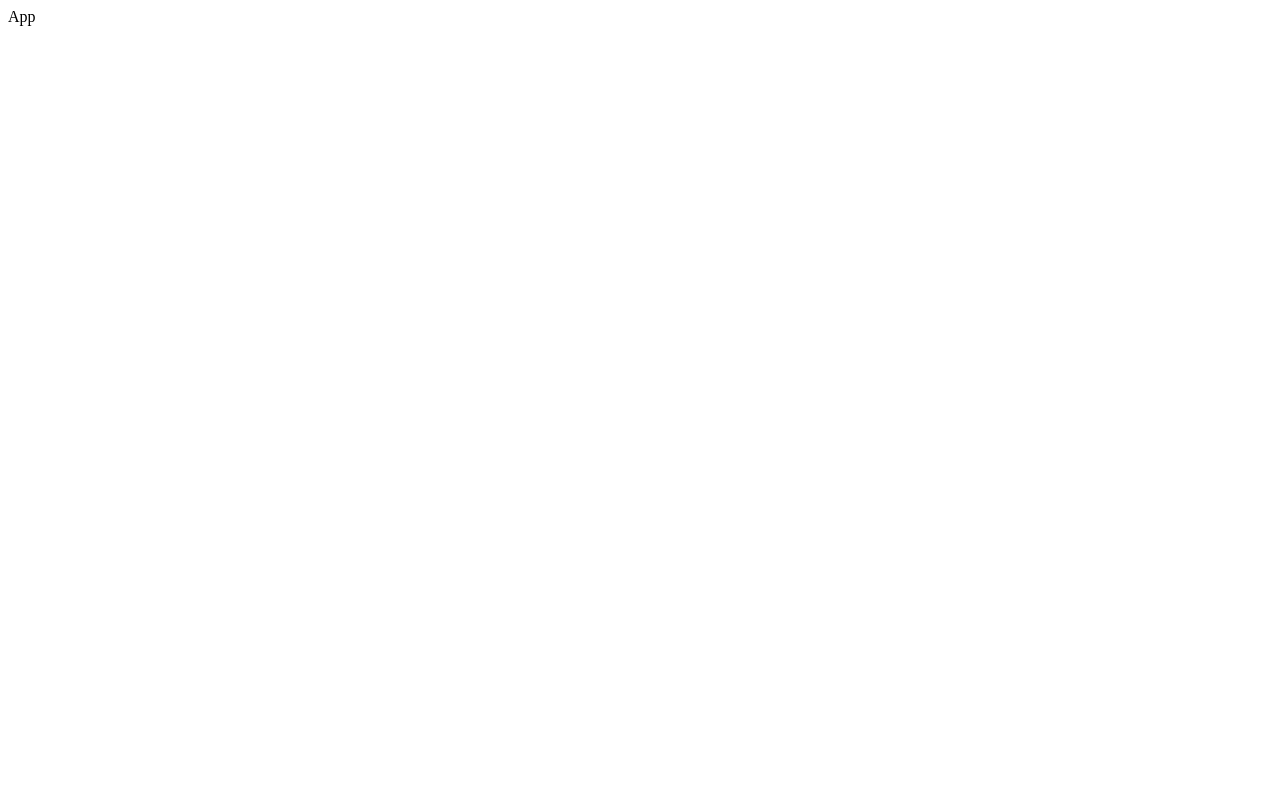
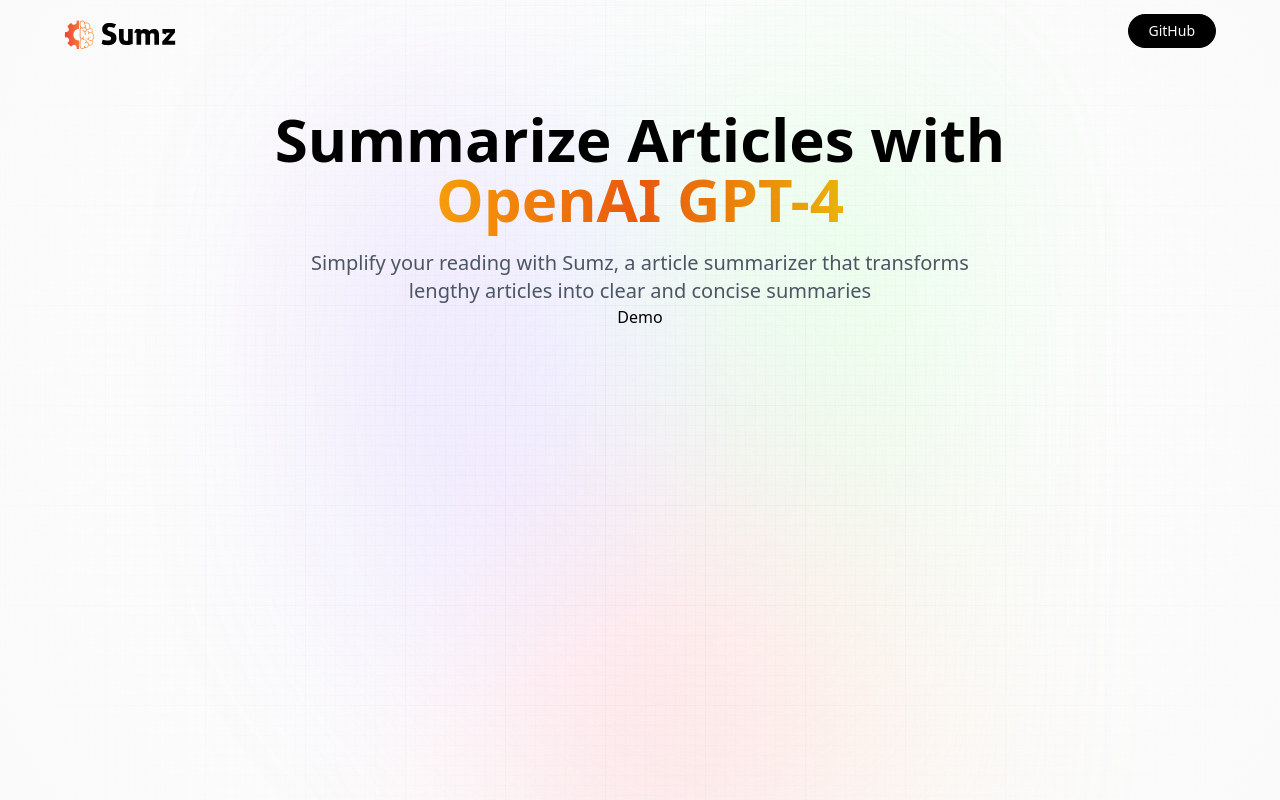
Before and after one commit to samuelmbp/ai-summarizer, a React (Vite) app: page / in a window 1280 px wide. Built offline with nearby package versions, Linux system fonts and the light colour scheme; a web font is replaced by a local one.

Commit message:
Added navbar, heading, and subheading to hero component

```diff
--- a/src/App.css
+++ b/src/App.css
@@ -87,7 +87,7 @@
   @apply bg-gradient-to-r from-amber-500 via-orange-600 to-yellow-500 bg-clip-text text-transparent;
 }
 
-.desc {
+.description {
   @apply mt-5 text-lg text-gray-600 sm:text-xl text-center max-w-2xl;
 }
 
--- a/src/App.jsx
+++ b/src/App.jsx
@@ -1,5 +1,21 @@
+import Hero from "./components/Hero";
+import Demo from "./components/Demo";
+
+import "./App.css";
+
 const App = () => {
-  return <div>App</div>;
+  return (
+    <main>
+      <div className="main">
+        <div className="gradient" />
+      </div>
+
+      <div className="app">
+        <Hero />
+        <Demo />
+      </div>
+    </main>
+  );
 };
 
 export default App;
--- /dev/null
+++ b/src/components/Demo.jsx
@@ -0,0 +1,5 @@
+const Demo = () => {
+  return <div>Demo</div>;
+};
+
+export default Demo;
--- /dev/null
+++ b/src/components/Hero.jsx
@@ -0,0 +1,31 @@
+import { logo } from "../assets";
+
+const Hero = () => {
+  return (
+    <header className="w-full flex justify-center items-center flex-col">
+      <nav className="flex justify-between items-center w-full mb-10 pt-3">
+        <img src={logo} alt="Sumz Logo" className="w-28 object-contain" />
+
+        <button
+          onClick={() =>
+            window.open("https://github.com/samuelmbp/ai-summarizer")
+          }
+          className="black_btn"
+        >
+          GitHub
+        </button>
+      </nav>
+
+      <h1 className="head_text">
+        Summarize Articles with <br className="max-md:hidden" />
+        <span className="orange_gradient">OpenAI GPT-4</span>
+      </h1>
+      <h2 className="description">
+        Simplify your reading with Sumz, a article summarizer that transforms
+        lengthy articles into clear and concise summaries
+      </h2>
+    </header>
+  );
+};
+
+export default Hero;
```
